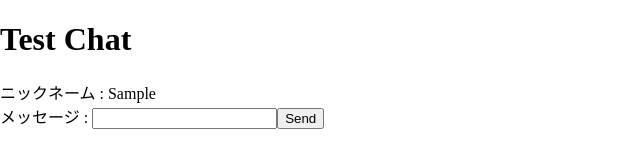
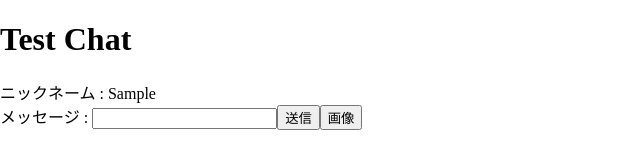
Before and after one commit to KaitoYamadaAwake/TestChat2, a website: page public/index.html in a window 1280 px wide. Both pictures are taken after typing "Sample" into the empty fields and a click on the button "接続". Shown: the whole page, without its empty margins (0-640 px from the left). Drawn offline with nearby package versions, Linux system fonts and the light colour scheme; no server answers.

Commit message:
Update index.html

```diff
--- a/public/index.html
+++ b/public/index.html
@@ -56,7 +56,7 @@
                 <form id="chat-form" action="">
                     ニックネーム : <span id="nickname"></span>
                     <br />
-                    メッセージ : <input type="text" id="input_message" autocomplete="off" /><button type="submit">Send</button>
+                    メッセージ : <input type="text" id="input_message" autocomplete="off" /><button type="submit">送信</button><button type="submit">画像</button>
                 </form>
                 <ul id="message_list"></ul>
             </div>
```
